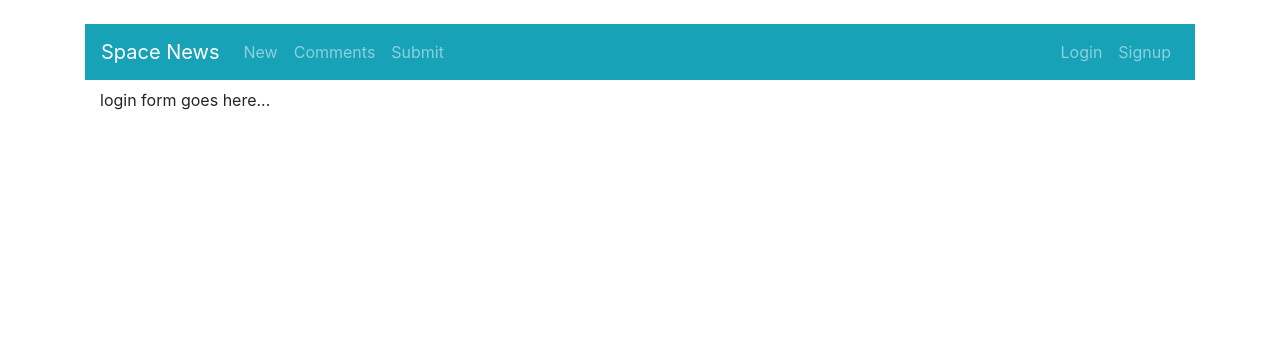
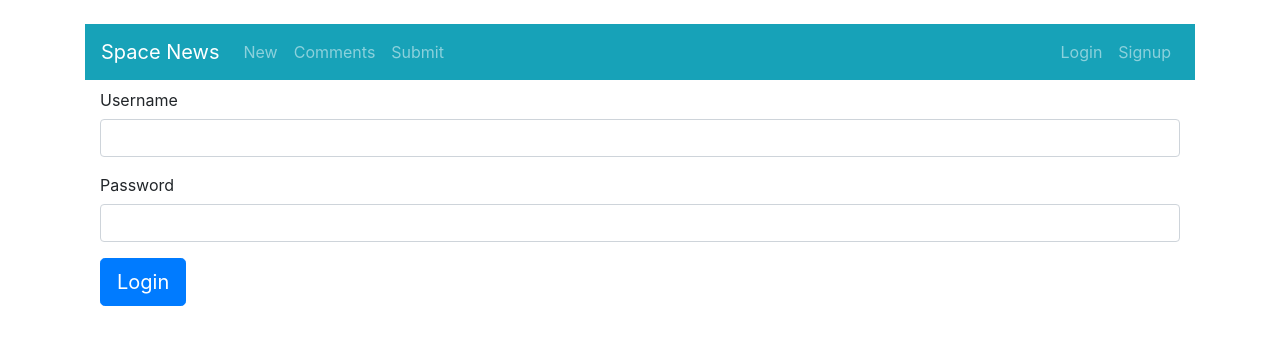
Before and after one commit to anumber8/spacenews-ui, a Nuxt app: page /login in a window 1280 px wide. Shown: the top 344 px of the page. Built offline with nearby package versions, Linux system fonts and the light colour scheme.

Commit message:
Login form

```diff
--- a/nuxt.config.js
+++ b/nuxt.config.js
@@ -33,7 +33,8 @@ module.exports = {
   },
   /* Plugins */
   plugins: [
-    '~/plugins/bootstrap'
+    '~/plugins/bootstrap',
+    '~/plugins/validate'
   ],
   /*
   ** Build configuration
--- a/package.json
+++ b/package.json
@@ -19,7 +19,8 @@
     "cross-env": "^5.1.3",
     "express": "^4.16.2",
     "express-session": "^1.15.6",
-    "nuxt": "^1.0.0"
+    "nuxt": "^1.0.0",
+    "vee-validate": "^2.0.3"
   },
   "devDependencies": {
     "babel-eslint": "^8.2.1",
--- a/pages/login.vue
+++ b/pages/login.vue
@@ -1,5 +1,54 @@
 <template>
   <div>
-    login form goes here...
+    <b-alert variant="danger" :show="loginFailed" dismissible>Sorry, invalid username or password.</b-alert>
+    <b-alert variant="success" :show="authToken" dismissible>You've logged in! Authentication token is {{ authToken }}</b-alert>
+    <b-form @submit.prevent="submit" novalidate>
+      <b-form-group label="Username" :invalid-feedback="errors.first('username')" :state="!errors.has('username')">
+        <b-form-input type="text" name="username" v-model="form.username" v-validate="'required'"></b-form-input>
+      </b-form-group>
+      <b-form-group label="Password" :invalid-feedback="errors.first('password')" :state="!errors.has('password')">
+        <b-form-input type="password" name="password" v-model="form.password" v-validate="'required'"></b-form-input>
+      </b-form-group>
+      <b-button variant="primary" size="lg" type="submit">Login</b-button>
+    </b-form>
   </div>
 </template>
+
+<script>
+export default {
+  data () {
+    return {
+      form: {
+        username: '',
+        password: ''
+      },
+      loginFailed: false,
+      authToken: null
+    }
+  },
+  methods: {
+    async submit () {
+      await this.$validator.validateAll()
+      if (this.errors.any()) {
+        return
+      }
+      try {
+        this.loginFailed = false
+        this.authToken = null
+        // baseURL should point to nodeJS instead of the usual location
+        // might need to configure this later with proxies etc
+        const resp = await this.$axios.post(
+          '/auth/login',
+          this.form, {
+          baseURL: ''
+        })
+        this.authToken = resp.data.token
+        // this.$router.push('/')
+      } catch (e) {
+        console.log('login failed')
+        this.loginFailed = true
+      }
+    }
+  }
+}
+</script>
--- /dev/null
+++ b/plugins/validate.js
@@ -0,0 +1,6 @@
+import Vue from 'vue'
+import VeeValidate from 'vee-validate'
+
+const config = {
+}
+Vue.use(VeeValidate, config)
```
Also changed, not shown: 1 other file (tests, documents, lock files or other folders).
